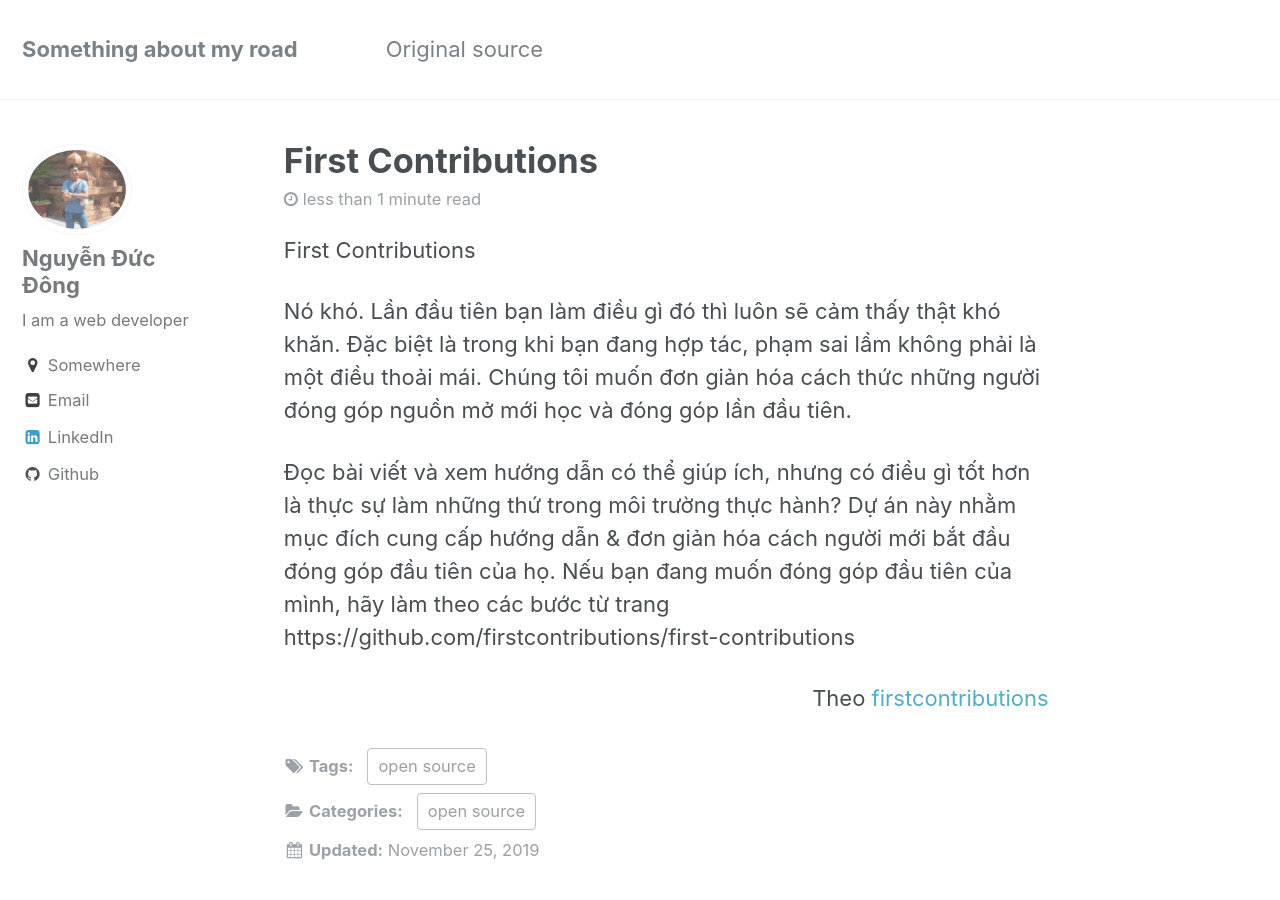
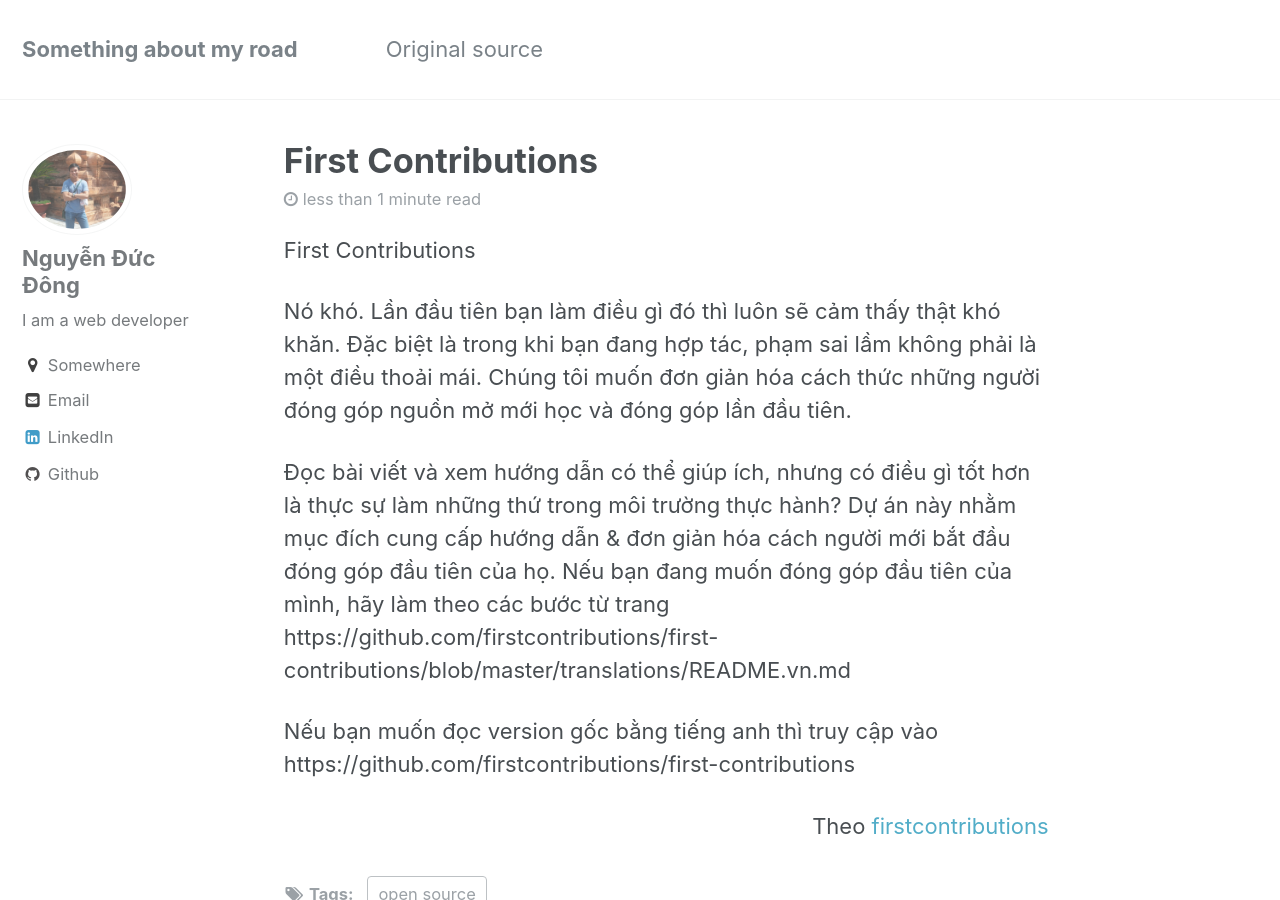
Before and after one commit to ducdongmg/ducdongmg.github.io, a Jekyll site: the page built from _posts/2019-11-25-first-contributions.md, in a window 1280 px wide and 900 px high. Built offline with Jekyll 4.4.1, drawn with Linux system fonts in a browser that asks for light colours; comment, search, counter and statistics services are not loaded.

Commit message:
update contribution

```diff
--- a/_posts/2019-11-25-first-contributions.md
+++ b/_posts/2019-11-25-first-contributions.md
@@ -14,10 +14,8 @@ Chúng tôi muốn đơn giản hóa cách thức những người đóng góp n
 
 Đọc bài viết và xem hướng dẫn có thể giúp ích, nhưng có điều gì tốt hơn là thực sự làm những thứ trong môi trường thực hành?
 Dự án này nhằm mục đích cung cấp hướng dẫn & đơn giản hóa cách người mới bắt đầu đóng góp đầu tiên của họ.
-Nếu bạn đang muốn đóng góp đầu tiên của mình, hãy làm theo các bước từ trang https://github.com/firstcontributions/first-contributions
+Nếu bạn đang muốn đóng góp đầu tiên của mình, hãy làm theo các bước từ trang https://github.com/firstcontributions/first-contributions/blob/master/translations/README.vn.md
 
-
-
-
+Nếu bạn muốn đọc version gốc bằng tiếng anh thì truy cập vào https://github.com/firstcontributions/first-contributions
 
 <div style="text-align: right">Theo <a href="https://github.com/firstcontributions/first-contributions">firstcontributions</a></div>
```
